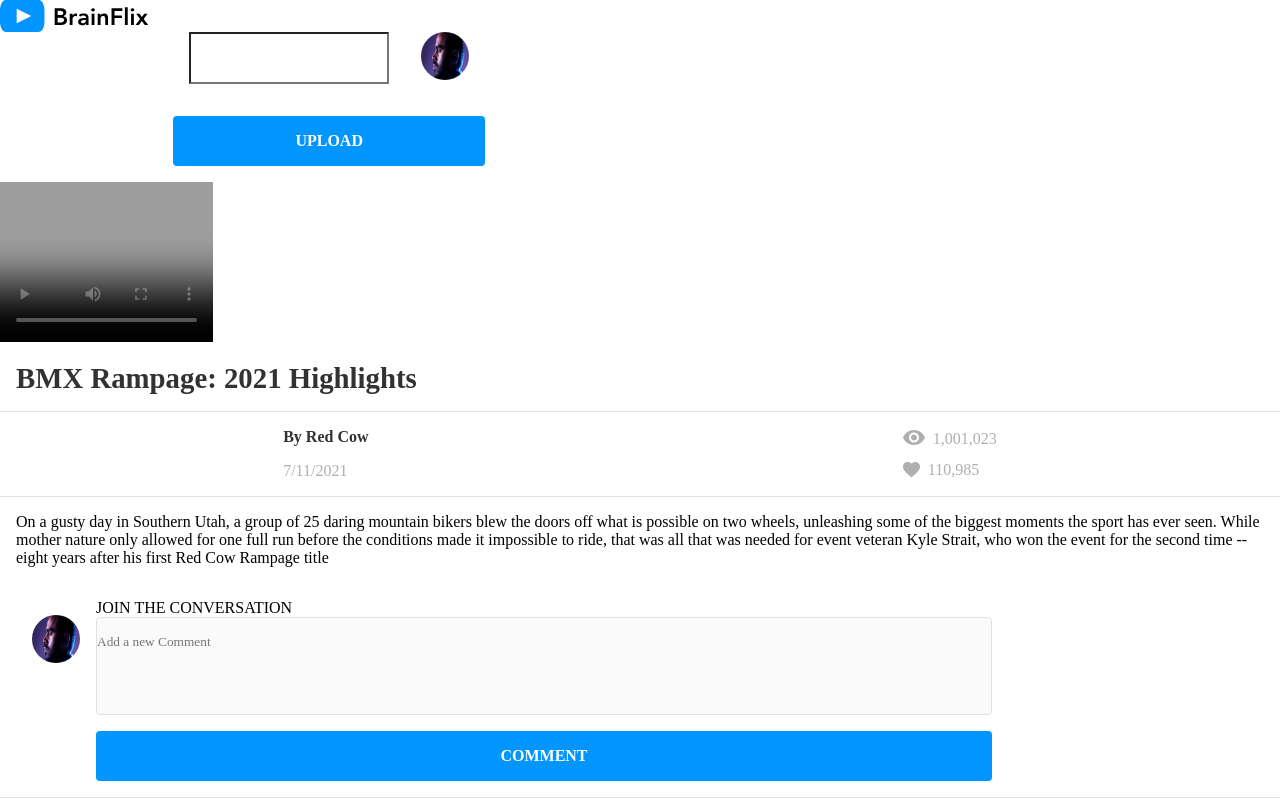
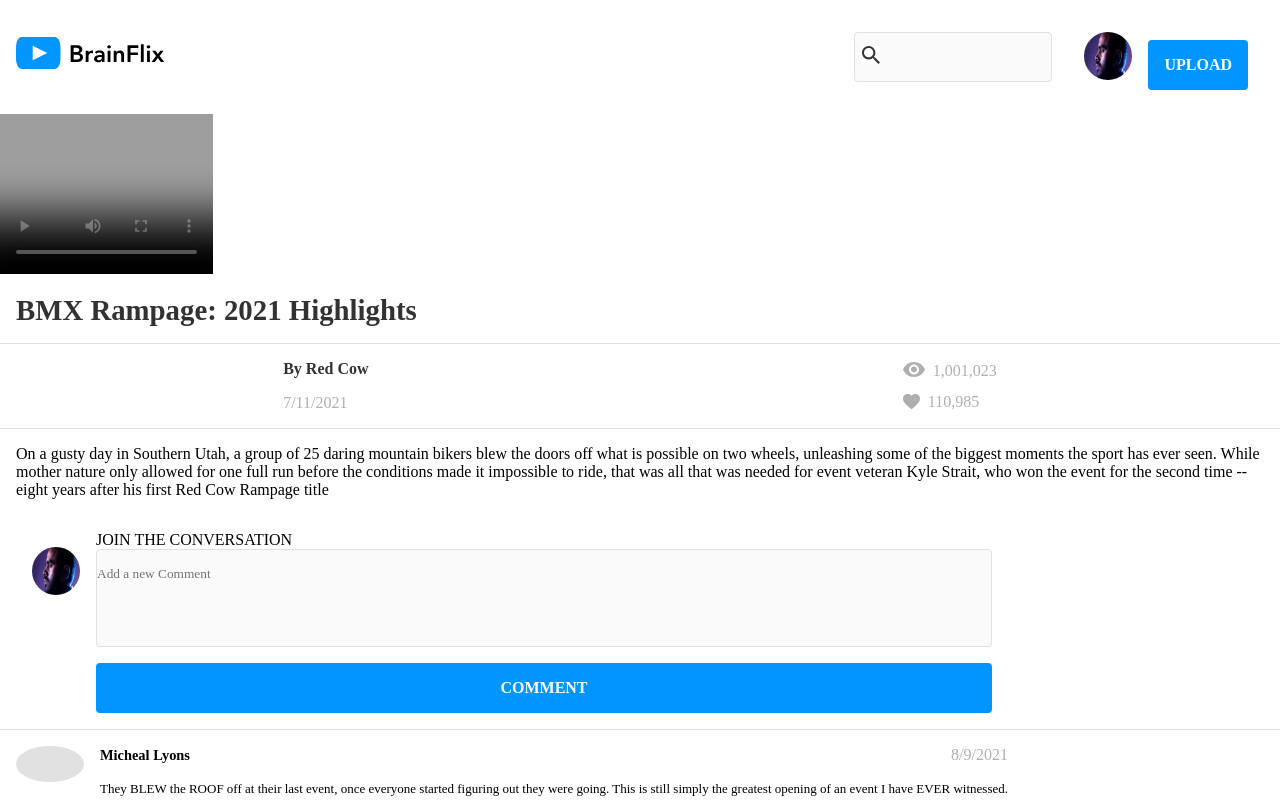
Before and after one commit to Abana55/alec-bana-brainflix, a React (Create React App) app: page / in a window 1280 px wide. Shown: the top 800 px of the page. Built offline with nearby package versions, Linux system fonts and the light colour scheme.

Commit message:
styles updated

```diff
--- a/src/components/Header/Header.js
+++ b/src/components/Header/Header.js
@@ -1,6 +1,7 @@
 import './Header.scss';
 import brainLogo from '../../assets/Logo/BrainFlix-logo.svg';
 import avatar from '../../assets/Images/Mohan-muruge.jpg';
+import search from '../../assets/Icons/search.svg';
 
 function Header() {
     return (
@@ -8,8 +9,9 @@ function Header() {
             <img className='navi__logo' alt='logo for brainflix' src={brainLogo}/>
             <div className='navi__block'>
                 <div className='navi__box'>
+                <img className='navi__icon' alt='search icon' src={search}/>
                 <form className='navi__form'>
-                    <input className='navi__input'>
+                    <input className='navi__input' >
                     </input>
                 </form>
                 <img className='navi__user' alt='user profile' src={avatar}/>
--- a/src/components/Header/Header.scss
+++ b/src/components/Header/Header.scss
@@ -7,6 +7,9 @@
     display: flex;
     @include tablet {
         flex-direction: row;
+        align-items: center;
+        justify-content: space-between;
+        margin: 0 1rem;
     }
     &__logo {
         height: 4vh;
@@ -16,10 +19,20 @@
         display: flex;
         flex-direction: column;
         padding: 1rem;
+        position: relative;
+        @include tablet {
+            flex-direction: row;
+            align-items: center;
+        }
     }
     &__box {
         display: flex;
         flex-direction: row;
+    }
+    &__icon {
+        position: absolute;
+        bottom: 50px;
+        left: 40px;
     }
     &__form {
         display: flex;
@@ -29,6 +42,9 @@
     }
     &__input {
         padding: 1rem;
+        border:1px solid $mercury;
+        border-radius: .25rem;
+        background-color: $alabaster;
     }
     &__user {
         background-color: $mercury;
```
